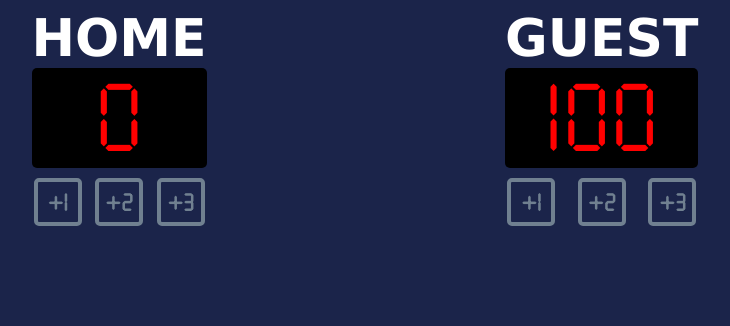
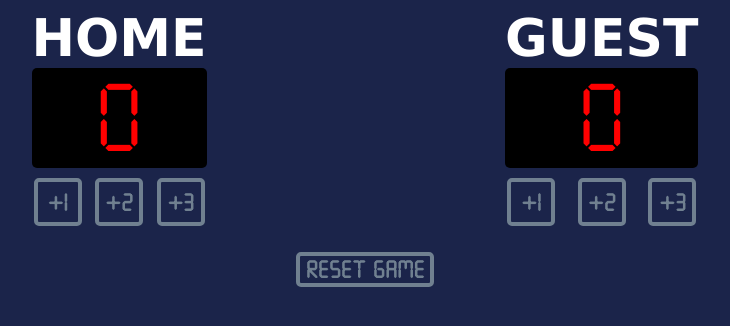
Before and after one commit to DownrangeBean/BasketballScoreBoard, a plain HTML site: page index.html in a window 1280 px wide. Shown: the whole page, without its empty margins (275-1005 px from the left). Drawn offline with Linux system fonts and the light colour scheme.

Commit message:
added reset button

```diff
--- a/index.css
+++ b/index.css
@@ -64,7 +64,6 @@ Layout
     height: fit-content;
     margin-bottom: 1rem;
     text-align: center;
-    height: 130px;
 }
 
 @media (min-width: 400px) {
@@ -104,7 +103,21 @@ button {
     background: none;
     border: 4px solid slategray;
     border-radius: 5px;
+
+}
+
+.button-increment {
     width: 2em;
     height: 2em;
     margin: 2px;
 }
+
+.reset-button-container {
+    text-align: left;
+}
+
+@media (min-width: 400px) {
+    .reset-button-container {
+        text-align: center;
+    }
+}
--- a/index.html
+++ b/index.html
@@ -23,7 +23,7 @@
                 <h1 class="team-title"> Guest </h1>
                 <div class="score-card">
                     <div class="display-panel">
-                        <div class="score">100</div>
+                        <div class="score">0</div>
                     </div>
                     <div class="button-panel">
                         <button class="button-increment">+1</button>
@@ -33,6 +33,9 @@
                 </div>
             </div>
         </container>
+        <div class="reset-button-container">
+            <button class="button-reset">Reset game</button>
+        </div>
         <script src="./index.js"></script>
     </body>
 </html>
--- a/index.js
+++ b/index.js
@@ -1,4 +1,7 @@
 var scorecards = document.querySelectorAll('.score-card')
+var resetButton = document.querySelector('.button-reset')
+
+resetButton.addEventListener('click', resetScore)
 
 scorecards.forEach(element => {
     let buttonsArr = Array.from(element.getElementsByClassName('button-increment'));
@@ -28,3 +31,9 @@ function clickHandler(amount, scoreEl) {
     scoreEl.textContent = currentScore + amount;
 
 }
+
+function resetScore() {
+    Array.from(document.getElementsByClassName('score')).forEach(scoreEl => {
+        scoreEl.textContent = 0;
+    })
+}
```
